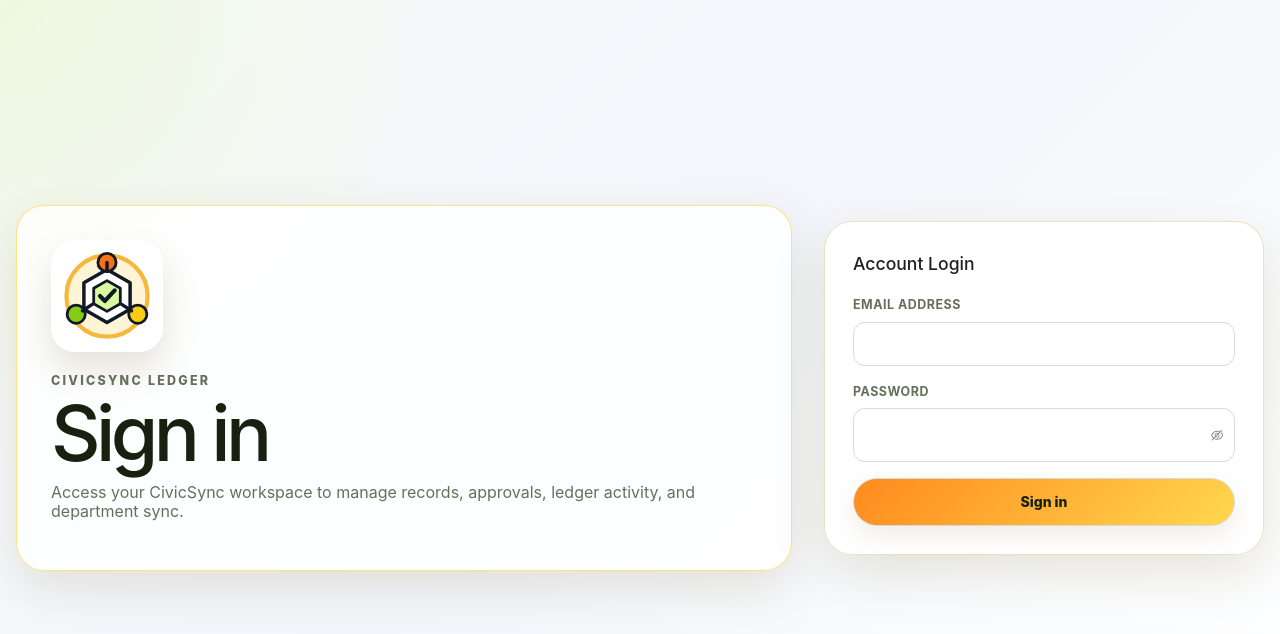
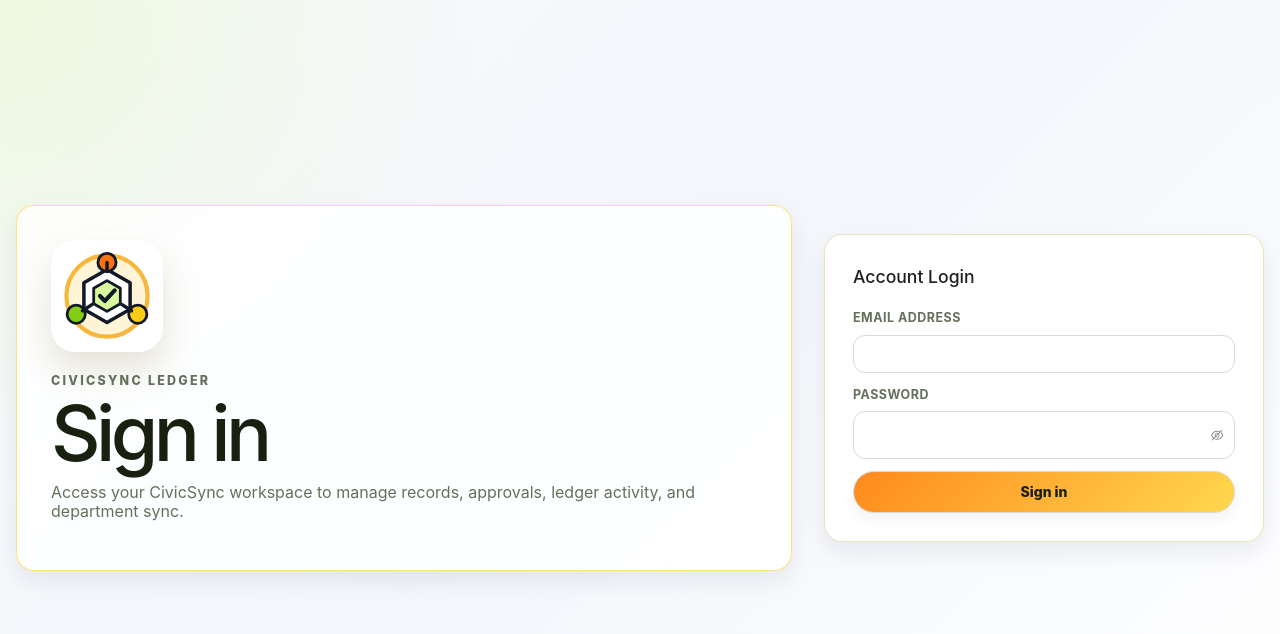
Before and after one commit to MisfitTalent/CivicSync, a React (Vite) app in the folder src/CivicSync.Web.App/: page /login in a window 1280 px wide. Shown: the top 634 px of the page. Built offline with nearby package versions, Linux system fonts and the light colour scheme; no server answers.

Commit message:
fix: align frontend shell with proposal mockups refs #45

```diff
--- a/src/CivicSync.Web.App/src/pages/citizen/CitizenPage.tsx
+++ b/src/CivicSync.Web.App/src/pages/citizen/CitizenPage.tsx
@@ -59,7 +59,7 @@ const CitizenPage = () => {
           )}
         </section>
 
-        <section className="panel">
+        <section className="panel" id="update-requests">
           <div className="panel-header">
             <h2>Update Requests</h2>
             <Button className="primary-button" disabled={!selectedCitizen} onClick={() => document.getElementById('citizen-request-form')?.scrollIntoView({ behavior: 'smooth' })}>+ New</Button>
@@ -96,7 +96,9 @@ const CitizenPage = () => {
           </div>
         </section>
 
-        <AuditPanel title="Recent Request History" rows={state.changeRequests.slice(0, 8).map((request) => [statusText[request.status] ?? `Status ${request.status}`, request.reason, request.id.slice(0, 8)])} />
+        <div id="request-history">
+          <AuditPanel title="Recent Request History" rows={state.changeRequests.slice(0, 8).map((request) => [statusText[request.status] ?? `Status ${request.status}`, request.reason, request.id.slice(0, 8)])} />
+        </div>
       </div>
     </main>
   );
--- a/src/CivicSync.Web.App/src/pages/department/DepartmentPage.tsx
+++ b/src/CivicSync.Web.App/src/pages/department/DepartmentPage.tsx
@@ -118,7 +118,7 @@ const DepartmentPage = ({ departmentCode, title, responsibility }: DepartmentPag
         </section>
 
         <aside className="department-side-stack">
-          <section className="panel">
+          <section className="panel" id="approvals">
             <div className="proposal-card-heading">
               <h2>Pending Approvals</h2>
               <span className="count-pill">{pendingRequests.length}</span>
@@ -188,7 +188,9 @@ const DepartmentPage = ({ departmentCode, title, responsibility }: DepartmentPag
           </div>
         </section>
 
-        <AuditPanel title="Ledger" rows={state.ledger.slice(0, 5).map((entry) => [`#${entry.sequenceNumber}`, entry.currentProofHash.slice(0, 16), new Date(entry.createdAtUtc).toLocaleString()])} />
+        <div id="ledger">
+          <AuditPanel title="Ledger" rows={state.ledger.slice(0, 5).map((entry) => [`#${entry.sequenceNumber}`, entry.currentProofHash.slice(0, 16), new Date(entry.createdAtUtc).toLocaleString()])} />
+        </div>
       </div>
 
       <div className="proposal-actions-grid">
--- a/src/CivicSync.Web.App/src/styles/global.css
+++ b/src/CivicSync.Web.App/src/styles/global.css
@@ -13,10 +13,10 @@
   --ink: #18210f;
   --muted: #65705b;
   --line: #eadfba;
-  --shadow: 0 18px 50px rgba(104, 83, 18, 0.14);
-  --radius-lg: 28px;
-  --radius-md: 18px;
-  --radius-sm: 12px;
+  --shadow: 0 10px 24px rgba(8, 27, 53, 0.08);
+  --radius-lg: 18px;
+  --radius-md: 14px;
+  --radius-sm: 10px;
   font-family: Inter, ui-sans-serif, system-ui, -apple-system, BlinkMacSystemFont, "Segoe UI", sans-serif;
   color: var(--ink);
   background: var(--cream);
@@ -28,6 +28,8 @@
 
 html {
   overflow-x: hidden;
+  scroll-behavior: smooth;
+  scroll-padding-top: 96px;
 }
 
 body {
@@ -56,156 +58,115 @@ button:disabled {
 }
 
 .app-shell {
-  display: grid;
+  display: flex;
   min-height: 100vh;
-  grid-template-columns: 272px minmax(0, 1fr);
+  flex-direction: column;
   background: #f6f8fb;
 }
 
-.app-sidebar {
+.app-topbar {
   position: sticky;
+  z-index: 10;
   top: 0;
-  display: flex;
-  height: 100vh;
-  min-width: 0;
-  flex-direction: column;
-  gap: 24px;
-  padding: 22px;
-  background: linear-gradient(180deg, #111c31 0%, var(--navy) 100%);
-  border-right: 1px solid var(--navy-line);
-  box-shadow: 12px 0 34px rgba(15, 23, 42, 0.18);
+  display: grid;
+  min-height: 76px;
+  grid-template-columns: minmax(260px, 360px) minmax(0, 1fr) auto;
+  align-items: center;
+  gap: 20px;
+  padding: 0 28px;
+  border-bottom: 1px solid rgba(148, 163, 184, 0.16);
+  background: var(--navy);
+  color: var(--white);
+  box-shadow: 0 10px 28px rgba(15, 23, 42, 0.16);
 }
 
-.sidebar-brand {
+.topbar-brand {
   display: flex;
   min-width: 0;
   align-items: center;
   gap: 12px;
-  padding: 12px;
-  border-radius: 20px;
-  background: rgba(255, 255, 255, 0.06);
-  border: 1px solid var(--navy-line);
 }
 
-.sidebar-logo {
-  width: 48px;
-  height: 48px;
-  border-radius: 14px;
+.topbar-logo {
+  width: 42px;
+  height: 42px;
+  flex: 0 0 auto;
+  border-radius: 12px;
 }
 
-.sidebar-brand strong,
-.sidebar-brand span {
+.topbar-brand strong,
+.topbar-brand span {
   display: block;
   line-height: 1;
 }
 
-.sidebar-brand strong {
+.topbar-brand strong {
   color: var(--white);
-  font-size: 1.05rem;
+  font-size: 1rem;
 }
 
-.sidebar-brand span {
+.topbar-brand span {
   margin-top: 4px;
   color: var(--lime);
-  font-size: 0.75rem;
+  font-size: 0.66rem;
   font-weight: 900;
-  letter-spacing: 0.12em;
+  letter-spacing: 0.1em;
   text-transform: uppercase;
 }
 
-.sidebar-nav,
-.sidebar-node-selector {
+.topbar-nav {
   display: flex;
-  flex-direction: column;
-  gap: 10px;
+  height: 100%;
+  min-width: 0;
+  align-items: stretch;
+  justify-content: center;
+  gap: 2px;
 }
 
-.sidebar-link {
-  display: grid;
-  grid-template-columns: 42px minmax(0, 1fr);
-  gap: 12px;
+.topbar-link {
+  display: inline-flex;
   align-items: center;
-  padding: 12px;
-  border: 1px solid var(--navy-line);
-  border-radius: 18px;
-  background: rgba(255, 255, 255, 0.055);
-  color: var(--white);
+  padding: 0 18px;
+  border-bottom: 3px solid transparent;
+  color: #9fb0cf;
+  font-size: 0.95rem;
+  font-weight: 800;
   text-decoration: none;
-  transition: background 0.2s ease, box-shadow 0.2s ease, transform 0.2s ease;
-}
-
-.sidebar-link span {
-  display: inline-flex;
-  width: 42px;
-  height: 42px;
-  align-items: center;
-  justify-content: center;
-  border-radius: 14px;
-  background: rgba(255, 255, 255, 0.08);
-  color: var(--lime);
-  font-size: 0.78rem;
-  font-weight: 950;
-  box-shadow: inset 0 0 0 1px var(--navy-line);
-}
-
-.sidebar-link strong {
-  overflow: hidden;
-  color: #e7edf7;
-  font-size: 0.95rem;
-  text-overflow: ellipsis;
   white-space: nowrap;
 }
 
-.sidebar-link.active,
-.sidebar-link:hover {
-  border-color: rgba(184, 242, 75, 0.48);
-  background:
-    linear-gradient(135deg, rgba(184, 242, 75, 0.95) 0%, rgba(255, 138, 29, 0.86) 54%, rgba(255, 216, 77, 0.92) 100%);
-  box-shadow: 0 14px 30px rgba(0, 0, 0, 0.22);
+.topbar-link.active,
+.topbar-link:hover {
+  border-bottom-color: var(--lime);
+  color: var(--lime);
 }
 
-.sidebar-link.active strong,
-.sidebar-link:hover strong {
-  color: var(--navy);
+.topbar-actions {
+  display: flex;
+  min-width: 0;
+  align-items: center;
+  justify-content: flex-end;
+  gap: 12px;
 }
 
-.sidebar-link.active span,
-.sidebar-link:hover span {
-  background: rgba(255, 255, 255, 0.86);
-  color: var(--navy);
+.topbar-node-selector {
+  display: flex;
+  gap: 8px;
 }
 
-.sidebar-node-selector {
-  margin-top: auto;
-  padding: 14px;
-  border-radius: 20px;
-  background: rgba(255, 255, 255, 0.055);
-  border: 1px solid var(--navy-line);
-}
-
-.sidebar-node-selector > span {
-  color: #b8c4d9;
-  font-size: 0.72rem;
-  font-weight: 900;
-  letter-spacing: 0.12em;
-  text-transform: uppercase;
-}
-
-.sidebar-node-selector .ant-btn {
-  height: auto;
-  min-height: 38px;
+.topbar-node-selector .ant-btn {
+  min-height: 34px;
+  border-color: rgba(148, 163, 184, 0.28);
   border-radius: 999px;
-  border-color: var(--navy-line);
   background: rgba(255, 255, 255, 0.08);
   color: #e7edf7;
   font-weight: 800;
 }
 
-.sidebar-node-selector .ant-btn.active {
-  border-color: rgba(184, 242, 75, 0.48);
-  background:
-    linear-gradient(135deg, rgba(184, 242, 75, 0.95) 0%, rgba(255, 138, 29, 0.86) 54%, rgba(255, 216, 77, 0.92) 100%);
-  color: #0f172a;
+.topbar-node-selector .ant-btn.active {
+  border-color: rgba(184, 242, 75, 0.5);
+  background: var(--lime);
+  color: var(--navy);
 }
 
 .app-main {
@@ -214,45 +175,14 @@ button:disabled {
   flex-direction: column;
 }
 
-.app-topbar {
-  position: sticky;
-  z-index: 10;
-  top: 0;
+.topbar-user-card {
   display: flex;
-  min-height: 88px;
-  align-items: center;
-  justify-content: space-between;
-  gap: 24px;
-  padding: 16px 28px;
-  border-bottom: 1px solid rgba(148, 163, 184, 0.2);
-  background: var(--navy);
-  color: var(--white);
-  box-shadow: 0 14px 36px rgba(15, 23, 42, 0.16);
-}
-
-.app-topbar .eyebrow {
-  margin-bottom: 6px;
-  color: var(--lime);
-}
-
-.app-topbar h1 {
-  max-width: none;
-  margin-bottom: 0;
-  color: var(--white);
-  font-size: clamp(1.4rem, 2.2vw, 2rem);
-  line-height: 1.1;
-  letter-spacing: -0.03em;
-}
-
-.topbar-user-card {
-  display: grid;
-  min-width: min(100%, 320px);
-  grid-template-columns: minmax(0, 1fr) auto;
-  gap: 4px 14px;
-  align-items: center;
-  padding: 12px 14px;
+  min-width: min(100%, 220px);
+  flex-direction: column;
+  gap: 2px;
+  padding: 8px 12px;
   border: 1px solid rgba(148, 163, 184, 0.28);
-  border-radius: 18px;
+  border-radius: 12px;
   background: rgba(255, 255, 255, 0.08);
 }
 
@@ -267,11 +197,11 @@ button:disabled {
 
 .topbar-user-card strong {
   color: var(--white);
+  font-size: 0.9rem;
 }
 
-.topbar-user-card .ant-btn {
-  grid-row: span 3;
-  min-height: 40px;
+.sign-out-button.ant-btn {
+  min-height: 34px;
   border: 0;
   border-radius: 999px;
   background: var(--orange);
@@ -282,7 +212,7 @@ button:disabled {
 .app-content {
   width: min(100%, 1540px);
   margin: 0 auto;
-  padding: 28px;
+  padding: 22px 24px;
 }
 
 .hero {
@@ -403,8 +333,8 @@ label span,
 .node-tabs {
   display: flex;
   flex-wrap: wrap;
-  gap: 14px;
-  margin: 26px 0;
+  gap: 10px;
+  margin: 18px 0;
 }
 
 .role-tabs {
@@ -413,17 +343,17 @@ label span,
 
 .role-tab {
   display: inline-flex;
-  min-height: 46px;
+  min-height: 38px;
   align-items: center;
   justify-content: center;
-  padding: 12px 20px;
+  padding: 9px 16px;
   border: 1px solid rgba(234, 223, 186, 0.95);
   border-radius: 999px;
   background: rgba(255, 255, 255, 0.88);
   color: var(--ink);
   font-weight: 900;
   text-decoration: none;
-  box-shadow: 0 10px 24px rgba(104, 83, 18, 0.1);
+  box-shadow: 0 6px 14px rgba(8, 27, 53, 0.06);
 }
 
 .role-tab.active {
@@ -438,14 +368,14 @@ label span,
 .action-stack .ant-btn,
 .primary-button {
   height: auto;
-  min-height: 44px;
-  padding: 12px 18px;
+  min-height: 38px;
+  padding: 9px 16px;
   border-radius: 999px;
   background: var(--white);
   color: var(--ink);
   font-weight: 800;
   white-space: normal;
-  box-shadow: 0 10px 24px rgba(104, 83, 18, 0.1);
+  box-shadow: 0 6px 14px rgba(8, 27, 53, 0.06);
   transition: transform 0.2s ease, box-shadow 0.2s ease, background 0.2s ease;
 }
 
@@ -464,9 +394,9 @@ label span,
 
 .status-strip {
   display: grid;
-  grid-template-columns: repeat(auto-fit, minmax(150px, 1fr));
-  gap: 18px;
-  margin-bottom: 24px;
+  grid-template-columns: repeat(auto-fit, minmax(140px, 1fr));
+  gap: 14px;
+  margin-bottom: 18px;
 }
 
 .metric-card,
@@ -480,7 +410,7 @@ label span,
 }
 
 .metric-card {
-  padding: 18px;
+  padding: 14px 16px;
 }
 
 .metric-card.ant-card .ant-card-body,
@@ -490,8 +420,9 @@ label span,
 
 .metric-card strong {
   display: block;
-  margin-top: 6px;
-  font-size: 2rem;
+  margin-top: 4px;
+  font-size: 1.55rem;
+  line-height: 1.1;
 }
 
 .notice {
@@ -524,23 +455,23 @@ label span,
 .page-stack {
   display: flex;
   flex-direction: column;
-  gap: 24px;
+  gap: 18px;
 }
 
 .proposal-page {
-  gap: 20px;
+  gap: 18px;
 }
 
 .proposal-intro {
   display: grid;
   grid-template-columns: minmax(0, 1fr) auto;
-  gap: 24px;
+  gap: 16px;
   align-items: start;
 }
 
 .proposal-intro h2 {
-  margin-bottom: 10px;
-  font-size: clamp(2rem, 4vw, 3rem);
+  margin-bottom: 8px;
+  font-size: clamp(1.55rem, 3vw, 2.25rem);
   line-height: 1;
 }
 
@@ -553,21 +484,21 @@ label span,
 .proposal-status-group {
   display: flex;
   align-items: stretch;
-  gap: 16px;
+  gap: 10px;
 }
 
 .status-pill {
   display: inline-flex;
-  min-height: 34px;
+  min-height: 28px;
   align-items: center;
   justify-content: center;
   gap: 8px;
-  padding: 8px 14px;
+  padding: 6px 12px;
   border: 1px solid rgba(234, 223, 186, 0.95);
   border-radius: 999px;
   background: rgba(255, 255, 255, 0.88);
   color: var(--muted);
-  font-size: 0.78rem;
+  font-size: 0.74rem;
   font-weight: 800;
   white-space: nowrap;
 }
@@ -595,32 +526,32 @@ label span,
 .citizen-dashboard-grid {
   display: grid;
   grid-template-columns: minmax(0, 1.45fr) minmax(360px, 0.9fr);
-  gap: 24px;
+  gap: 18px;
   align-items: start;
 }
 
 .citizen-record-panel {
-  min-height: 420px;
+  min-height: 0;
 }
 
 .citizen-field-grid {
   display: grid;
   grid-template-columns: repeat(2, minmax(0, 1fr));
-  gap: 18px;
+  gap: 12px;
 }
 
 .request-card-list {
   display: flex;
   max-height: 520px;
   flex-direction: column;
-  gap: 14px;
+  gap: 10px;
   overflow: auto;
   padding-right: 4px;
 }
 
 .request-card {
   width: 100%;
-  padding: 18px;
+  padding: 14px;
   border: 1px solid var(--line);
   border-radius: var(--radius-md);
   background: rgba(248, 250, 252, 0.9);
@@ -638,7 +569,7 @@ label span,
   align-items: center;
   justify-content: space-between;
   gap: 12px;
-  margin-bottom: 10px;
+  margin-bottom: 6px;
 }
 
 .request-card span,
@@ -746,7 +677,7 @@ label span,
 }
 
 .panel {
-  padding: 22px;
+  padding: 18px;
   overflow: hidden;
 }
 
@@ -759,19 +690,19 @@ label span,
   align-items: center;
   justify-content: space-between;
   flex-wrap: wrap;
-  gap: 16px;
+  gap: 12px;
 }
 
 .info-grid,
 .workflow-grid {
   display: grid;
   grid-template-columns: repeat(2, minmax(0, 1fr));
-  gap: 18px;
+  gap: 12px;
 }
 
 .info-item {
   min-width: 0;
-  padding: 14px;
+  padding: 12px;
   border-radius: var(--radius-sm);
   background: linear-gradient(135deg, rgba(184, 242, 75, 0.16), rgba(255, 216, 77, 0.24));
 }
@@ -780,7 +711,7 @@ label span,
   display: block;
   min-width: 0;
   overflow: hidden;
-  margin-top: 6px;
+  margin-top: 4px;
   text-overflow: ellipsis;
   white-space: nowrap;
 }
@@ -789,7 +720,7 @@ label span,
 .action-stack {
   display: flex;
   flex-direction: column;
-  gap: 16px;
+  gap: 12px;
   min-width: 0;
 }
 
@@ -801,7 +732,7 @@ label {
 
 input {
   width: 100%;
-  padding: 13px 14px;
+  padding: 11px 12px;
   border: 1px solid var(--line);
   border-radius: var(--radius-sm);
   background: var(--white);
@@ -811,7 +742,7 @@ input {
 
 .ant-input {
   width: 100%;
-  min-height: 44px;
+  min-height: 38px;
 }
 
 input:focus {
@@ -824,7 +755,7 @@ input:focus {
   display: flex;
   max-height: 360px;
   flex-direction: column;
-  gap: 12px;
+  gap: 10px;
   overflow: auto;
   padding-right: 4px;
 }
@@ -837,7 +768,7 @@ input:focus {
 .audit-row {
   width: 100%;
   min-width: 0;
-  padding: 14px;
+  padding: 12px;
   border: 1px solid var(--line);
   border-radius: var(--radius-sm);
   background: var(--white);
@@ -859,7 +790,7 @@ input:focus {
 .audit-row {
   display: grid;
   grid-template-columns: minmax(90px, 0.8fr) minmax(120px, 1fr) minmax(140px, 1.1fr);
-  gap: 10px;
+  gap: 8px;
   align-items: center;
 }
 
@@ -879,20 +810,20 @@ input:focus {
 .department-proposal-page {
   display: flex;
   flex-direction: column;
-  gap: 24px;
+  gap: 18px;
 }
 
 .proposal-intro {
   display: flex;
   align-items: flex-start;
   justify-content: space-between;
-  gap: 20px;
+  gap: 16px;
 }
 
 .proposal-intro h2 {
-  margin-bottom: 8px;
+  margin-bottom: 6px;
   color: #081b35;
-  font-size: clamp(2rem, 4vw, 3rem);
+  font-size: clamp(1.55rem, 3vw, 2.25rem);
   line-height: 1;
 }
 
@@ -900,7 +831,7 @@ input:focus {
   max-width: 820px;
   margin-bottom: 0;
   color: #526b91;
-  font-size: 1rem;
+  font-size: 0.95rem;
 }
 
 .trust-pill,
@@ -914,7 +845,7 @@ input:focus {
 
 .trust-pill {
   flex: 0 0 auto;
-  padding: 10px 18px;
+  padding: 7px 14px;
   border: 1px solid rgba(111, 191, 22, 0.25);
   background: #f3ffe2;
   color: var(--lime-deep);
@@ -923,21 +854,21 @@ input:focus {
 .department-switcher {
   display: flex;
   flex-wrap: wrap;
-  gap: 12px;
+  gap: 10px;
 }
 
 .department-chip {
   display: inline-flex;
-  min-height: 48px;
+  min-height: 40px;
   align-items: center;
-  gap: 10px;
-  padding: 12px 18px;
+  gap: 8px;
+  padding: 9px 14px;
   border: 1px solid #dce5f2;
   border-radius: 14px;
   background: var(--white);
   color: #263b5b;
   font-weight: 800;
-  box-shadow: 0 8px 22px rgba(8, 27, 53, 0.06);
+  box-shadow: 0 6px 14px rgba(8, 27, 53, 0.05);
 }
 
 .department-chip.active {
@@ -964,18 +895,18 @@ input:focus {
 .proposal-dashboard-grid {
   display: grid;
   grid-template-columns: minmax(0, 2fr) minmax(340px, 1fr);
-  gap: 24px;
+  gap: 18px;
   align-items: start;
 }
 
 .proposal-record-card {
   display: flex;
   flex-direction: column;
-  gap: 18px;
+  gap: 14px;
 }
 
 .popia-warning {
-  padding: 14px 16px;
+  padding: 12px 14px;
   border: 1px solid rgba(255, 138, 29, 0.32);
   border-radius: 14px;
   background: #fffaf0;
@@ -986,15 +917,15 @@ input:focus {
 .field-card-grid {
   display: grid;
   grid-template-columns: repeat(2, minmax(0, 1fr));
-  gap: 16px;
+  gap: 12px;
 }
 
 .field-card {
   position: relative;
-  min-height: 86px;
-  padding: 18px;
+  min-height: 64px;
+  padding: 14px 16px;
   border: 1px solid #dce5f2;
-  border-radius: 16px;
+  border-radius: 14px;
   background: var(--white);
 }
 
@@ -1005,7 +936,7 @@ input:focus {
 .field-card span,
 .action-context span {
   display: block;
-  margin-bottom: 8px;
+  margin-bottom: 6px;
   color: #8a9bb7;
   font-size: 0.76rem;
   font-weight: 800;
@@ -1023,8 +954,8 @@ input:focus {
 
 .field-card small {
   position: absolute;
-  top: 16px;
-  right: 16px;
+  top: 12px;
+  right: 14px;
   color: #8a9bb7;
   font-size: 0.72rem;
   font-weight: 800;
@@ -1036,7 +967,7 @@ input:focus {
 .access-summary-list {
   display: flex;
   flex-direction: column;
-  gap: 14px;
+  gap: 10px;
 }
 
 .proposal-card-heading {
@@ -1044,7 +975,7 @@ input:focus {
   align-items: center;
   justify-content: space-between;
   gap: 12px;
-  margin-bottom: 16px;
+  margin-bottom: 12px;
 }
 
 .proposal-card-heading h2 {
@@ -1063,10 +994,10 @@ input:focus {
 .approval-card {
   display: flex;
   flex-direction: column;
-  gap: 8px;
-  padding: 16px;
+  gap: 7px;
+  padding: 14px;
   border: 1px solid #e6edf6;
-  border-radius: 16px;
+  border-radius: 14px;
   background: #f8fafc;
 }
 
@@ -1081,7 +1012,7 @@ input:focus {
 }
 
 .approval-change {
-  padding: 12px;
+  padding: 10px 12px;
   border: 1px solid #dde6f2;
   border-radius: 12px;
   background: var(--white);
@@ -1122,8 +1053,8 @@ input:focus {
 .proposal-metrics,
 .proposal-actions-grid {
   display: grid;
-  grid-template-columns: repeat(4, minmax(180px, 1fr));
-  gap: 18px;
+  grid-template-columns: repeat(4, minmax(150px, 1fr));
+  gap: 14px;
 }
 
 .proposal-actions-grid {
@@ -1139,29 +1070,28 @@ input:focus {
 }
 
 @media (max-width: 1100px) {
-  .app-shell {
+  .app-topbar {
+    position: static;
     grid-template-columns: 1fr;
+    align-items: stretch;
+    gap: 14px;
+    padding: 14px 18px;
   }
 
-  .app-sidebar {
-    position: static;
+  .topbar-nav {
     height: auto;
-    gap: 16px;
+    justify-content: flex-start;
+    overflow-x: auto;
   }
 
-  .sidebar-nav {
-    display: grid;
-    grid-template-columns: repeat(auto-fit, minmax(190px, 1fr));
+  .topbar-link {
+    min-height: 42px;
+    padding: 0 12px;
   }
 
-  .sidebar-node-selector {
-    margin-top: 0;
-  }
-
-  .app-topbar {
-    position: static;
-    align-items: flex-start;
-    flex-direction: column;
+  .topbar-actions {
+    justify-content: flex-start;
+    flex-wrap: wrap;
   }
 
   .hero,
@@ -1191,32 +1121,41 @@ input:focus {
 }
 
 @media (max-width: 680px) {
-  .app-shell {
-    display: block;
-  }
-
-  .app-sidebar,
   .app-topbar,
   .app-content {
     padding: 16px;
   }
 
-  .sidebar-brand {
+  .topbar-brand {
     align-items: flex-start;
   }
 
-  .sidebar-nav {
-    grid-template-columns: 1fr;
+  .topbar-nav {
+    flex-direction: column;
+    align-items: stretch;
+  }
+
+  .topbar-link {
+    min-height: 38px;
+    border-bottom: 0;
+    border-left: 3px solid transparent;
+    padding: 0 12px;
+    border-radius: 10px;
+    background: rgba(255, 255, 255, 0.06);
+  }
+
+  .topbar-link.active,
+  .topbar-link:hover {
+    border-left-color: var(--lime);
+    background: rgba(184, 242, 75, 0.12);
   }
 
   .topbar-user-card {
     width: 100%;
-    grid-template-columns: 1fr;
   }
 
-  .topbar-user-card .ant-btn {
-    grid-row: auto;
-    justify-self: flex-start;
+  .sign-out-button.ant-btn {
+    width: 100%;
   }
 
   .hero,
```
Also changed, not shown: src/CivicSync.Web.App/src/layouts/appLayout.tsx (+39 -31 lines), src/CivicSync.Web.App/src/pages/admin/AdminPage.tsx (+6 -2 lines).
